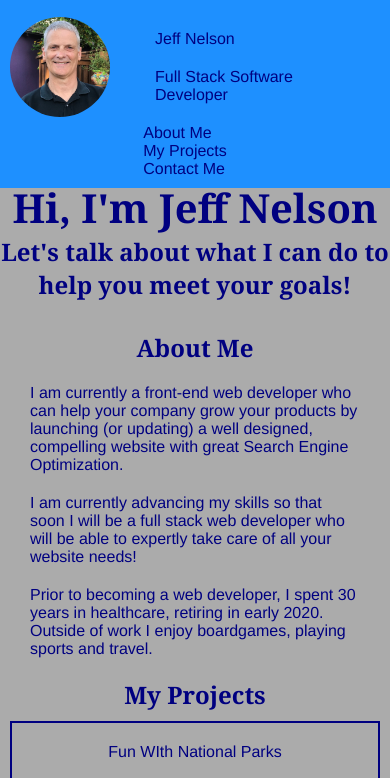
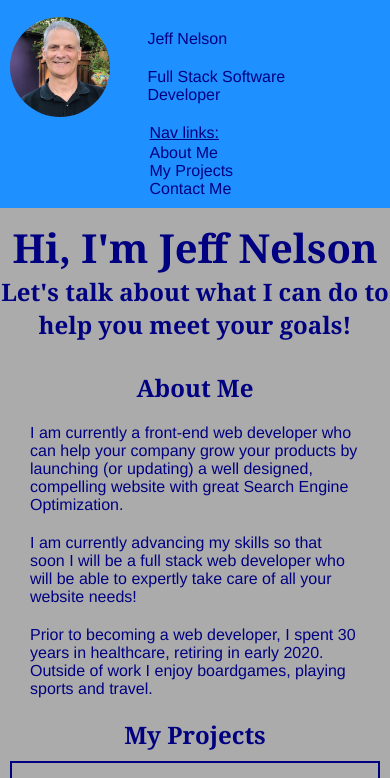
Before and after one commit to Jeffreydne/Jeff-Nelson-Portfolio, a plain HTML site: page index.html in a window 390 px wide. Shown: the top 778 px of the page. Drawn offline with Linux system fonts and the light colour scheme.

Commit message:
add media query for nav link clarity, changed some px to %'

```diff
--- a/assets/css/style.css
+++ b/assets/css/style.css
@@ -7,8 +7,9 @@
     font: 16px Helvetica, Verdana, sans-serif;
     background-color: #ababab;
     color: navy;
+    max-width: 1400px;
   }
-  /* header will be fixed to top of window with position fixed*/
+  /* header will be fixed to top of window with position fixed. z-index is 3 to allow for use of z-index in a tooltip in main section.*/
   header {
     /* font-size: 75%; */
     background-color: dodgerblue;
@@ -17,6 +18,7 @@
     position: fixed;
     top: 0;
     z-index: 3;
+    max-width: 1400px;
   }
   /* navbar container allows contents to align at left and right of header. Will use media queries to align vertically at smaller screen size.*/
   .navBar-container {
@@ -35,17 +37,17 @@
   }
   /* use hover pseudo-element to translate my profile photo to right when hovered over. Transition is used in actual element to animate this process  */
   #profile-img:hover {
-    transform: translate(400px);
+    transform: translate(5%);
   }
   #header-name {
-    margin-left: 15px;
+    margin-left: 2%;
   }
   /* nav element will be a verticle flex-box at all screen sizes, alowing links to be displayed vertically.  */
   nav {
     display: flex;
     flex-direction: column;
     justify-content: space-around;
-    margin-right: 20px;
+    margin-right: 2%;
   }
   a {
     color: navy;
@@ -149,8 +151,22 @@
         justify-content: center;
         align-items: center;
       }
+      /* at smaller screen sizes there needs to be additional text added to make clear which text elements are nav links (in header) */
+      .align-left {
+        margin-bottom: 20px;
+      }
+      nav {
+        position: relative;
+      }
+      nav::before {
+        position: absolute;
+        top: -40px;
+        margin-top: 20px;
+        content: "Nav links:";
+        text-decoration: underline;
+      }
       /* at smaller screen widths additional top margin is needed to keep main element visible below the fixed header */
       h1 {
-        margin-top: 180px;
+        margin-top: 220px;
       }
   }
```
